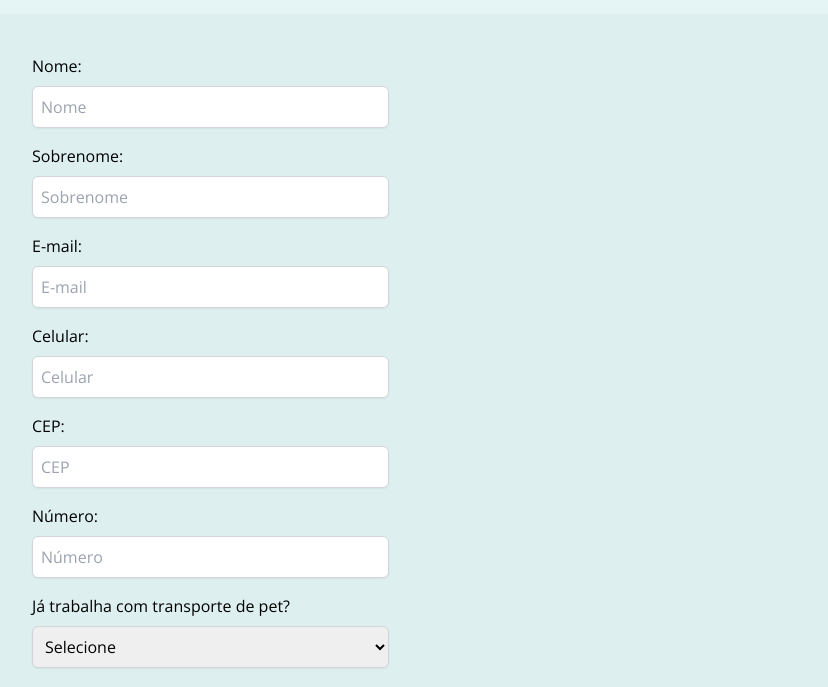
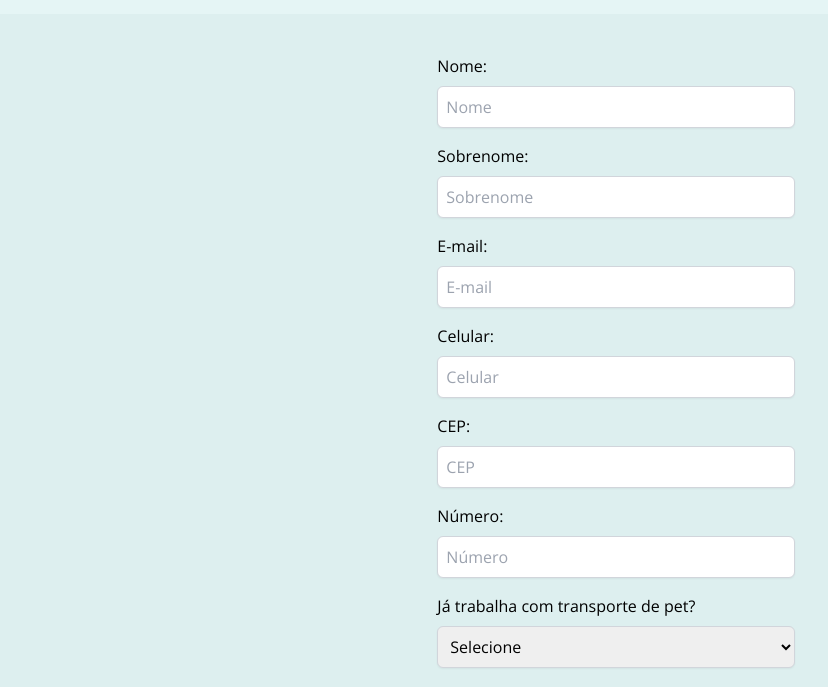
Before and after one commit to miguelofoliveir/dev-motorista-pet, a Next.js app: page /quero-ser-motorista in a window 1280 px wide. Shown: the part 1149-1836 px from the top of the page, without its empty margins (0-828 px from the left). Built offline with nearby package versions, Linux system fonts and the light colour scheme.

Commit message:
centralizando form de quero ser motorista

```diff
--- a/app/quero-ser-motorista/page.tsx
+++ b/app/quero-ser-motorista/page.tsx
@@ -214,7 +214,7 @@ export default function SejaMotorista() {
       </div>
       <div
         id="form-quero-ser-motorista"
-        className="lg:flex py-10 green-two-bg lg:px-8 px-4"
+        className="lg:flex justify-center py-10 green-two-bg lg:px-8 px-4"
       >
         <div className="lg:w-1/3 w-full lg:pr-12">
           <form onSubmit={handleSubmit} className="space-y-4">
```
